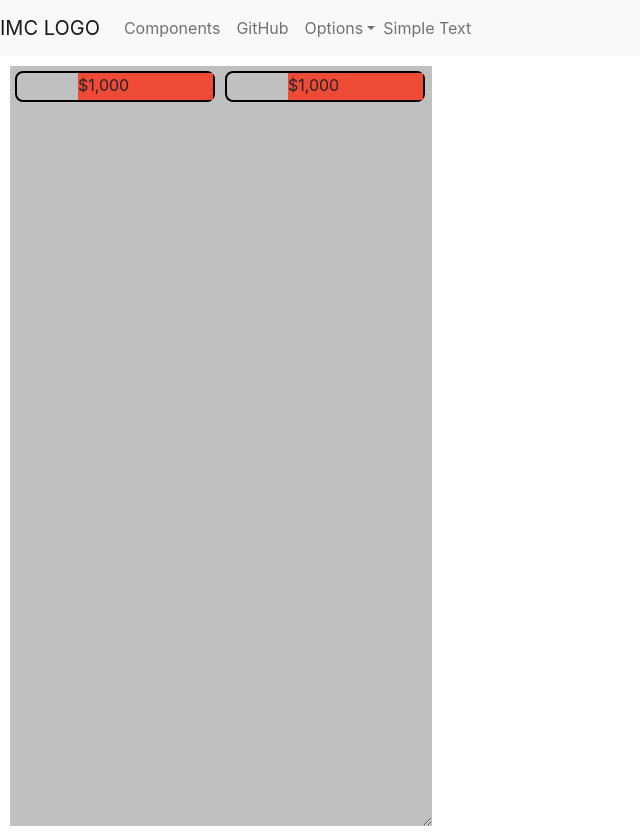
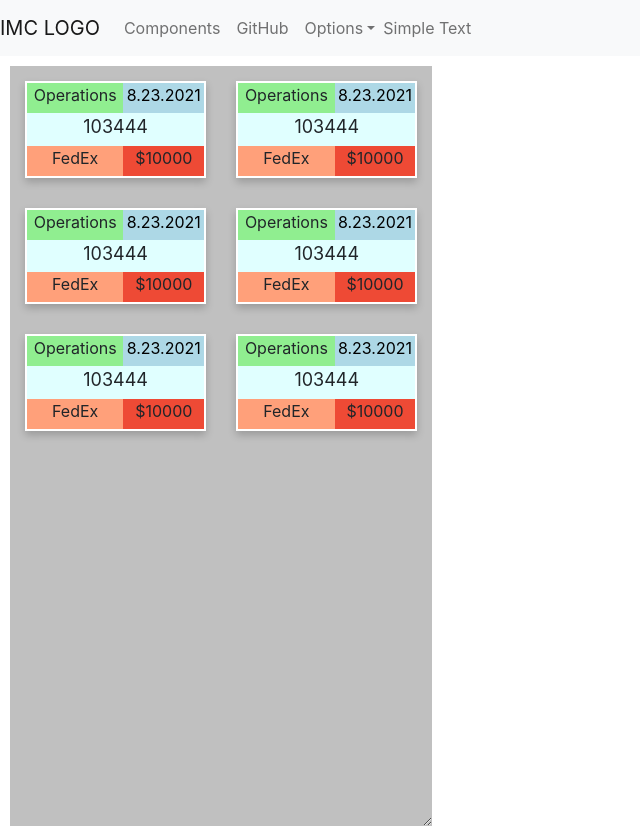
Before and after one commit to JoelBiere/react-edi-error, a React (Create React App) app: page / in a window 1280 px wide. Shown: the whole page, without its empty margins (0-640 px from the left). Built offline with nearby package versions, Linux system fonts and the light colour scheme.

Commit message:
basic styling

```diff
--- a/src/App.js
+++ b/src/App.js
@@ -1,17 +1,14 @@
+import React from 'react'
+import Body from './components/screens/Body'
 import Header from './components/screens/Header'
-import Body from './components/screens/Body'
-import React from 'react'
+
 
 function App() {
 
   return (
     <React.Fragment>
        <Header />
-      <Body>
-
-
-      </Body>
-
+       <Body />
 
     </React.Fragment>
 
--- a/src/components/ErrorCards/Card.jsx
+++ /dev/null
@@ -1,20 +0,0 @@
-import styled from 'styled-components'
-
-
-const Card = styled.div`
-    height: auto;
-    width: auto;
-    border: 2px solid black;
-    border-radius: 8px;
-    grid-area: card;
-
-    display: grid;
-    grid-template-areas:
-    "label   label   date"
-    "empty   err     empty"
-    "company empty   price";
-
-
-`
-
-export default Card
--- a/src/components/ErrorCards/CompanyLabel.jsx
+++ /dev/null
@@ -1,7 +0,0 @@
-import styled from 'styled-components'
-
-const CompanyLabel = styled.div`
-    grid-area: company;
-`
-
-export default CompanyLabel
--- a/src/components/ErrorCards/Date.jsx
+++ /dev/null
@@ -1,7 +0,0 @@
-import styled from 'styled-components'
-const Date = styled.div`
-    color: black;
-    grid-area: date;
-`
-
-export default Date
--- a/src/components/ErrorCards/DepartmentLabel.jsx
+++ /dev/null
@@ -1,17 +0,0 @@
-import styled from 'styled-components'
-
-
-const StyledLabel = styled.div`
-    grid-area: label;
-    background: lightblue;
-
-`
-
-const DepartmentLabel = () => {
-    return(
-        <StyledLabel>
-        </StyledLabel>
-    )
-}
-
-export default DepartmentLabel;
--- a/src/components/ErrorCards/ErrCard.jsx
+++ b/src/components/ErrorCards/ErrCard.jsx
@@ -1,33 +1,73 @@
-import Card from './Card'
-import DepartmentLabel from './DepartmentLabel'
-import Date from './Date'
-import ErrID from './ErrID'
-import CompanyLabel from './CompanyLabel'
-import Price from './Price'
+import styled from 'styled-components'
 
 
 const ErrCard = () => {
-      return(
-          <div>
+    return (
         <Card>
             <DepartmentLabel>
                 Operations
             </DepartmentLabel>
+
             <Date>
                 8.23.2021
             </Date>
+
             <ErrID>
                 103444
             </ErrID>
+
             <CompanyLabel>
                 FedEx
             </CompanyLabel>
+
             <Price>
-                      $1,000
+                $10000
             </Price>
         </Card>
-          </div>
+
     )
 }
+const Card = styled.div`
+    display: grid;
+    margin: 10px;
+    border: 2px solid white;
+    box-shadow: 0 4px 8px 0 rgba(0,0,0,0.2);
+    transition: 0.3s;
+    cursor: pointer;
+    &:hover {
+        box-shadow: 0 8px 16px 0 rgba(0,0,0,0.2);
+    }
+    background: lightgray;
+    text-align: center;
+    grid-template-areas:
+    "dptLabel dptLabel date"
+    "err err err"
+    "company company price";
+
+`
+const DepartmentLabel = styled.div`
+    grid-area: dptLabel;
+    background: lightgreen;
+`
+const ErrID = styled.div`
+    grid-area: err;
+    font-size: large;
+    background-color: lightcyan;
+`
+const Date = styled.div`
+    color: black;
+    grid-area: date;
+    background: lightblue;
+`
+
+const Price = styled.div`
+    grid-area: price;
+    background: #ee4a35;
+`
+
+const CompanyLabel = styled.div`
+    grid-area: company;
+    background: lightsalmon;
+`
 
 export default ErrCard
--- a/src/components/ErrorCards/ErrID.jsx
+++ /dev/null
@@ -1,8 +0,0 @@
-import styled from 'styled-components'
-
-const ErrID = styled.div`
-    grid-area: err;
-    font-size: large;
-`
-
-export default ErrID;
--- a/src/components/ErrorCards/ErrPnHeader.jsx
+++ b/src/components/ErrorCards/ErrPnHeader.jsx
@@ -1,18 +1,8 @@
 import styled from 'styled-components'
 
-const StyledHeader = styled.div`
+const ErrPnHeader = styled.div`
     background: coral;
     grid-area: header;
 
 `
-
-
-const ErrPnHeader = () => {
-    return(
-        <StyledHeader>
-            THIS IS WHERE THE HEADER WILL GO
-        </StyledHeader>
-    )
-}
-
 export default ErrPnHeader
--- a/src/components/ErrorCards/Price.jsx
+++ /dev/null
@@ -1,8 +0,0 @@
-import styled from 'styled-components'
-
-const Price = styled.div`
-    grid-area: price;
-    background: #ee4a35
-`
-
-export default Price
--- a/src/components/screens/Body.jsx
+++ b/src/components/screens/Body.jsx
@@ -14,12 +14,15 @@
     return (
         <React.Fragment>
             <ErrPane>
-                <ErrPnHeader />
                 <ErrCard />
                 <ErrCard />
                 <ErrCard />
                 <ErrCard />
+                <ErrCard />
+                <ErrCard />
+
             </ErrPane>
+
 
             {/* <Row>
                         <button onClick={() => dispatch(increment(3))} >+</button>
```
Also changed, not shown: src/dummyData.js (added, +58 -0 lines), src/components/ErrorCards/CardLabel.jsx (deleted), 2 other files (tests, documents, lock files or other folders). Lines whose indentation alone changed are shown as unchanged.
